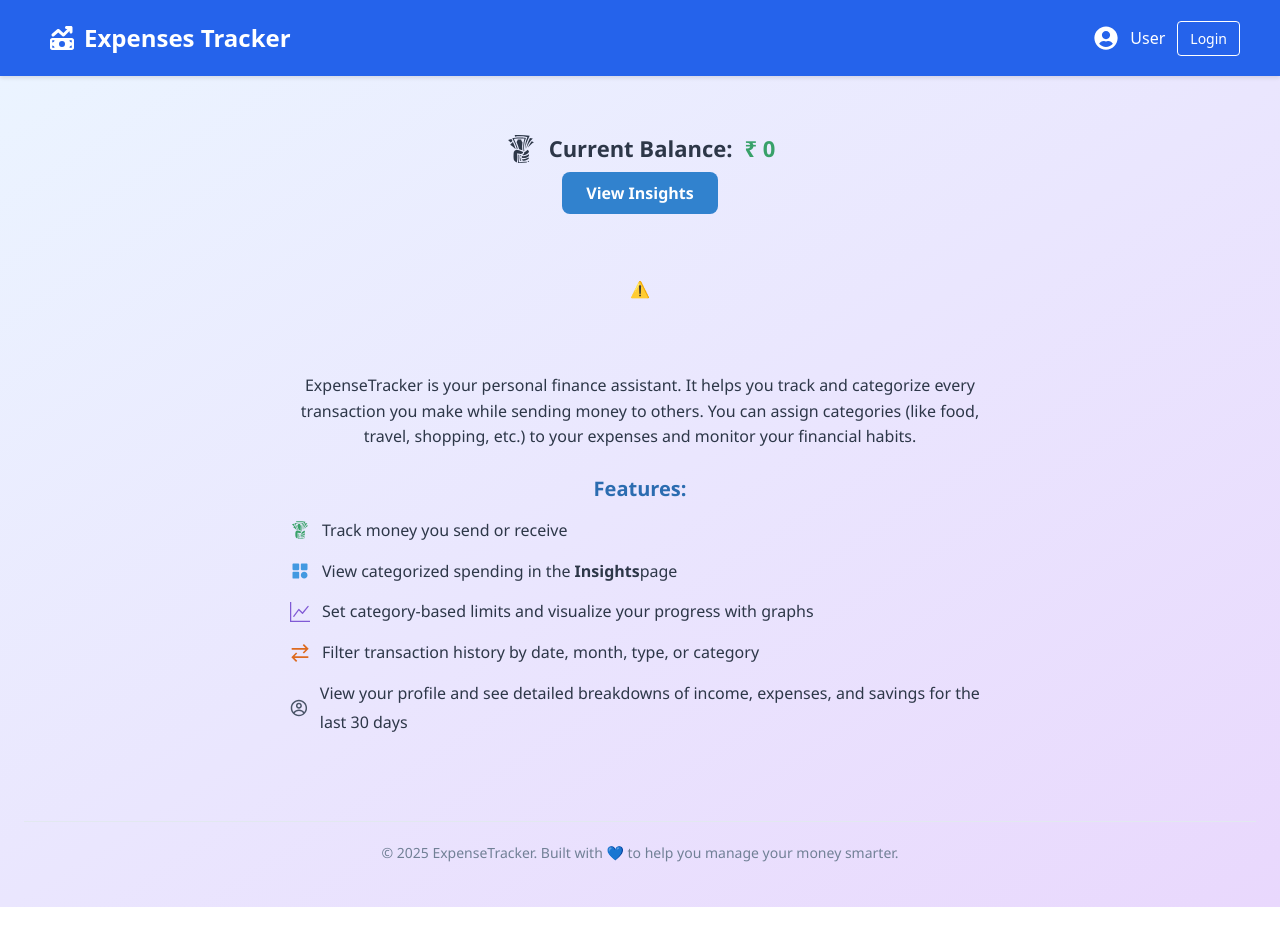
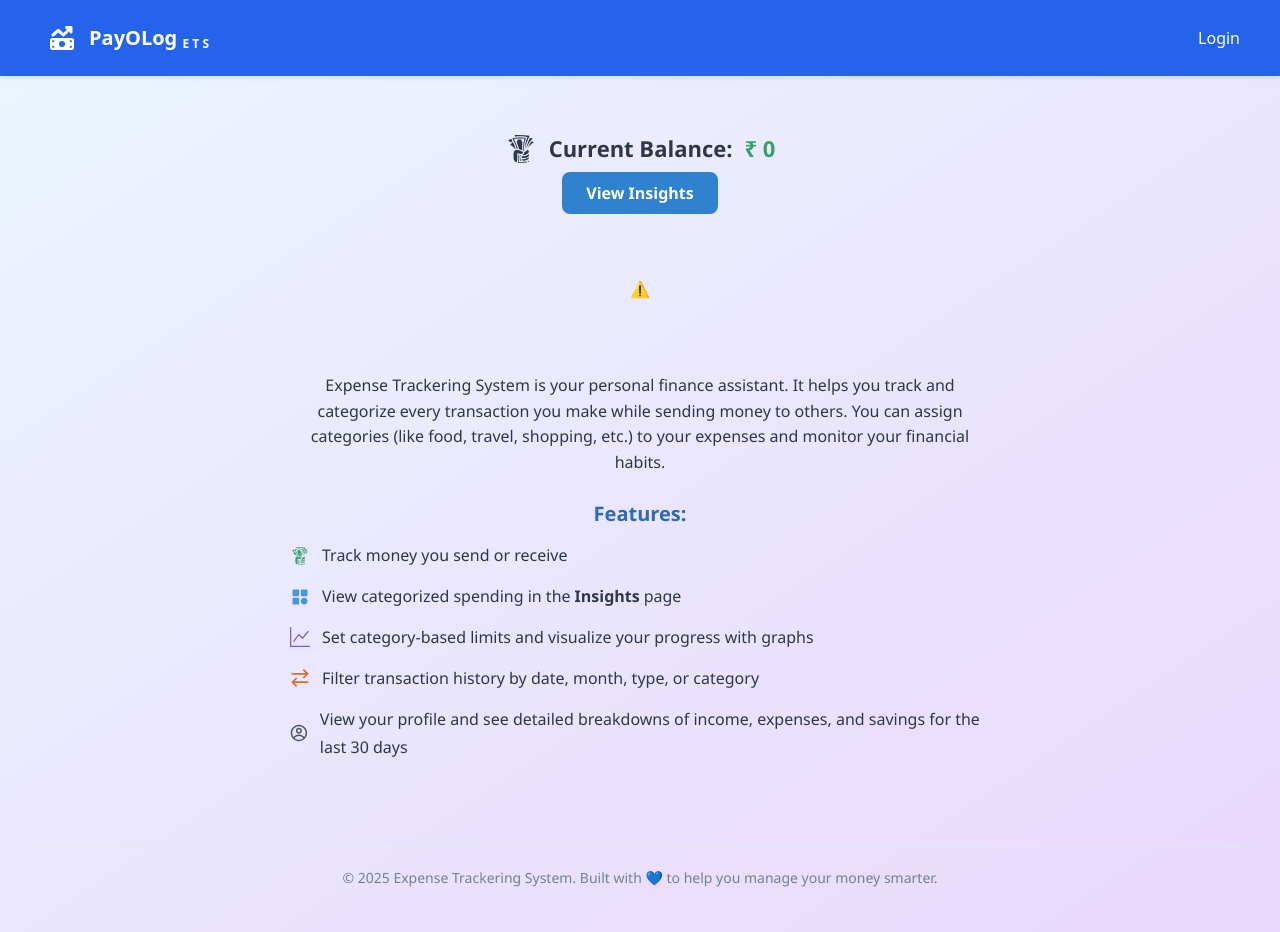
Before and after one commit to abhiramreddyk18/Expense_tracker, a React (Vite) app in the folder payment/: page / in a window 1280 px wide. Before the commit the page ends 907 px from the top, so only its background shows below. Built offline with nearby package versions, Linux system fonts and the light colour scheme; no server answers.

Commit message:
added toaster for msg

```diff
--- a/payment/package.json
+++ b/payment/package.json
@@ -20,6 +20,7 @@
     "react-dom": "^19.0.0",
     "react-icons": "^5.5.0",
     "react-router-dom": "^7.5.1",
+    "react-toastify": "^11.0.5",
     "recharts": "^2.15.3"
   },
   "devDependencies": {
--- a/payment/src/components/ConfirmPin.jsx
+++ b/payment/src/components/ConfirmPin.jsx
@@ -1,6 +1,8 @@
 import { useLocation, useNavigate } from 'react-router-dom';
 import { useEffect, useState } from 'react';
 import axios from 'axios';
+import { ToastContainer, toast } from 'react-toastify';
+import 'react-toastify/dist/ReactToastify.css';
 
 const ConfirmPin = () => {
   const { state } = useLocation();
@@ -9,6 +11,7 @@ const ConfirmPin = () => {
   const [senderbankid, setsenderbankid] = useState(null);
   const navigate = useNavigate();
   const backendUrl = 'http://localhost:3000';
+
 
   useEffect(() => {
     console.log("Navigation state received:", state);
@@ -23,30 +26,35 @@ const ConfirmPin = () => {
         setsenderbankid(userbank._id);
 
         if (!userbank.pin) {
-          alert("You need to set your PIN before making transactions.");
-          navigate("/setpin", {
-            state: {
-              senderId: state?.senderId,
-            },
-          });
+          toast.info("You need to set your PIN before making transactions.");
+          setTimeout(() => {
+            navigate("/setpin", {
+              state: { senderId: state?.senderId },
+            });
+          }, 2000); // Wait 2 seconds before navigation
         } else {
           setLoading(false);
         }
       } catch (err) {
-        alert("Unable to verify PIN setup. Please try again.");
-        navigate("/send-money");
+        toast.error("Unable to verify PIN setup. Please try again.");
+        setTimeout(() => {
+          navigate("/send-money");
+        }, 2000);
       }
     };
 
     if (state?.senderId) {
       checkPinSet();
     } else {
-      alert("Invalid access");
-      navigate("/send-money");
+      toast.error("Invalid access");
+      setTimeout(() => {
+        navigate("/send-money");
+      }, 2000);
     }
   }, [state?.senderId, navigate]);
 
   const handleConfirm = async () => {
+    const toastId = toast.loading("Processing your transaction...");
     try {
       await axios.post(`${backendUrl}/payment/send_money`, {
         senderId: senderbankid,
@@ -57,11 +65,18 @@ const ConfirmPin = () => {
         pin
       });
 
-      alert("Money sent successfully");
-      navigate("/searchuser");
+    toast.update(toastId, {
+      render: "Money sent successfully",
+      type: "success",
+      isLoading: false,
+      autoClose: 3000,
+    });
+      setTimeout(() => {
+        navigate("/searchuser");
+      }, 2000);
     } catch (err) {
       console.error(err);
-      alert(err.response?.data?.message || "Transaction failed");
+      toast.error(err.response?.data?.message || "Transaction failed");
     }
   };
 
@@ -88,11 +103,11 @@ const ConfirmPin = () => {
       >
         Confirm & Send
       </button>
+      <ToastContainer position="top-center" autoClose={3000} hideProgressBar />
     </div>
   );
 };
 
-// CSS styles as JS object
 const styles = {
   container: {
     maxWidth: '400px',
--- a/payment/src/components/Header.jsx
+++ b/payment/src/components/Header.jsx
@@ -73,9 +73,15 @@ const Header = () => {
     <header style={styles.header}>
       <div style={styles.leftSection}>
         <div style={styles.brand} onClick={() => navigate('/')}>
-          <div style={styles.logoicon}><FaMoneyBillTrendUp /></div>
-          Expenses Tracker
-        </div>
+  <div style={styles.logoicon}>
+    <FaMoneyBillTrendUp />
+  </div>
+
+  <div style={{ padding: '5px'}}>
+    <div style={{ fontSize: '20px', fontWeight: 'bold' }}>PayOLog   <sub style={{ fontSize: '12px' }}>E T S</sub></div>
+
+  </div>
+</div>
 
         {isLoggedIn() && (
           <nav style={styles.nav}>
@@ -97,26 +103,22 @@ const Header = () => {
               Transactions
             </button>
 
-            <button
-              onClick={() => navigate('/profile')}
-              style={styles.navButton}
-              onMouseOver={(e) => (e.target.style.opacity = 0.8)}
-              onMouseOut={(e) => (e.target.style.opacity = 1)}
-            >
-              Profile
-            </button>
+
           </nav>
         )}
       </div>
 
       <div style={styles.userSection}>
-        <FaUserCircle size={24} />
-        <span>{userName}</span>
+            {isLoggedIn() ? (
+          <>
 
-        {!isLoggedIn() && (
+            <FaUserCircle size={24} onClick={() => navigate('/profile')} />
+            <span>{userName}</span>
+          </>
+        ) : (
           <button
             onClick={() => navigate('/login')}
-            style={styles.loginButton}
+            style={styles.navButton}
             onMouseOver={(e) => (e.target.style.opacity = 0.8)}
             onMouseOut={(e) => (e.target.style.opacity = 1)}
           >
--- a/payment/src/pages/Home.jsx
+++ b/payment/src/pages/Home.jsx
@@ -120,7 +120,7 @@ const Home = () => {
       margin: '0 auto 24px'
     }}
   >
-    ExpenseTracker is your personal finance assistant. It helps you track and categorize every transaction you make while sending money to others. You can assign categories (like food, travel, shopping, etc.) to your expenses and monitor your financial habits.
+    Expense Trackering System is your personal finance assistant. It helps you track and categorize every transaction you make while sending money to others. You can assign categories (like food, travel, shopping, etc.) to your expenses and monitor your financial habits.
   </p>
 
   <h3 style={{ fontSize: '20px', fontWeight: '600', marginBottom: '12px', color: '#2b6cb0' }}>Features:</h3>
@@ -140,7 +140,7 @@ const Home = () => {
     </li>
     <li style={{ display: 'flex', alignItems: 'center', marginBottom: '12px' }}>
       <BiSolidCategory size={20} style={{ marginRight: '12px', color: '#4299e1' }} />
-      View categorized spending in the <strong style={{ marginLeft: '4px' }}>Insights</strong> page
+      View categorized spending in the <strong style={{ marginLeft: '4px', marginRight: '4px' }}>Insights</strong>  page
     </li>
     <li style={{ display: 'flex', alignItems: 'center', marginBottom: '12px' }}>
       <BsGraphUp size={20} style={{ marginRight: '12px', color: '#805ad5' }} />
@@ -168,7 +168,7 @@ const Home = () => {
           fontSize: '14px'
         }}
       >
-        © {new Date().getFullYear()} ExpenseTracker. Built with 💙 to help you manage your money smarter.
+        © {new Date().getFullYear()} Expense Trackering System. Built with 💙 to help you manage your money smarter.
       </footer>
     </div>
   );
```
Also changed, not shown: 1 other file (tests, documents, lock files or other folders).
